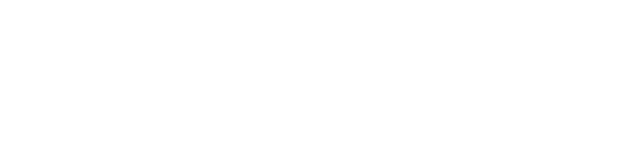
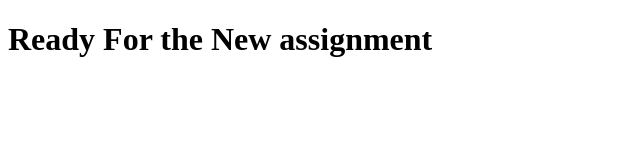
Before and after one commit to reshad020/leader-board, a plain HTML site: page index.html in a window 1280 px wide. Shown: the whole page, without its empty margins (0-640 px from the left). Drawn offline with Linux system fonts and the light colour scheme.

Commit message:
All done

```diff
--- a/index.html
+++ b/index.html
@@ -7,6 +7,6 @@
     <title>Leader board</title>
 </head>
 <body>
-
+    <h1>Ready For the New assignment</h1>
 </body>
 </html>
```
